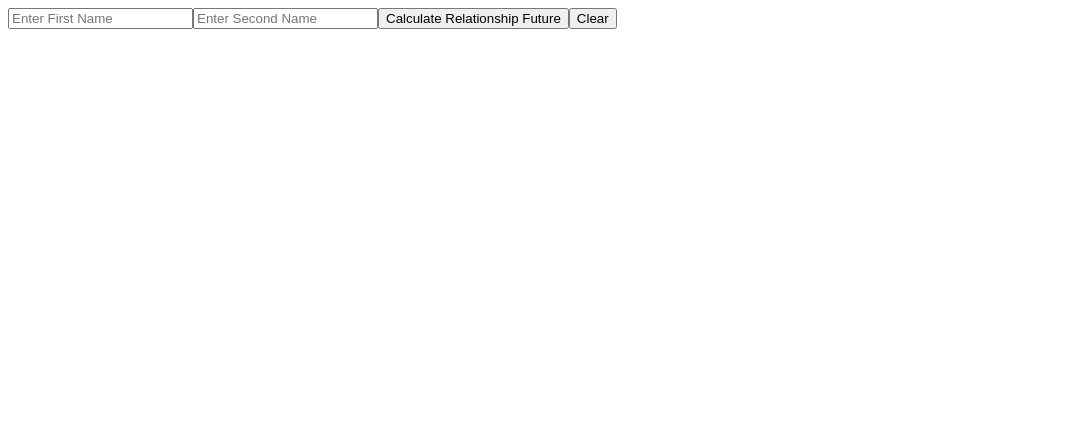
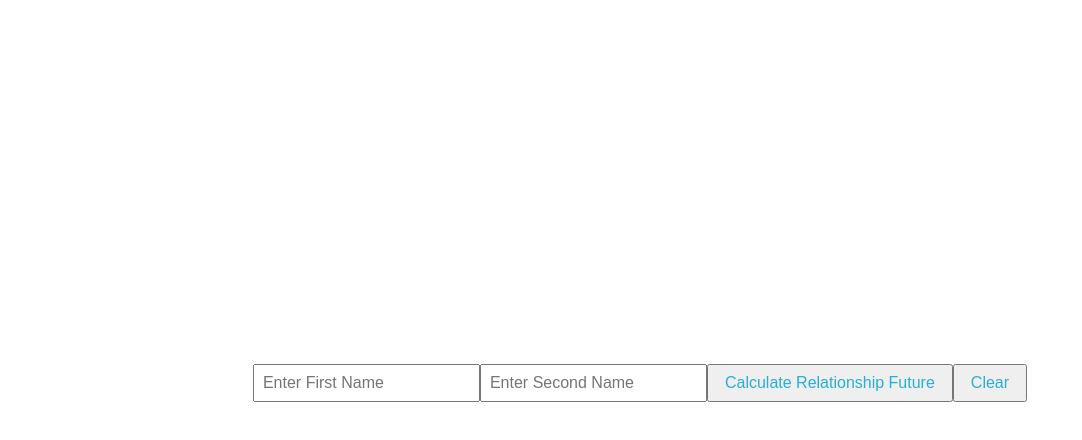
Before and after one commit to acciojob/flames-app-react-Itishree2000, a React app: page / in a window 1280 px wide. Shown: the top 440 px of the page, without its empty margins (0-1082 px from the left). Built offline with nearby package versions, Linux system fonts and the light colour scheme.

Commit message:
commit-jan2

```diff
--- a/src/components/App.js
+++ b/src/components/App.js
@@ -1,97 +1,89 @@
-import React, { Component } from 'react';
+import React, {useState} from "react";
+import '../styles/App.css';
+// import { set } from "cypress/types/lodash";
+
+let arr= ["Siblings", "Friends", "Love", "Affection", "Marriage", "Enemy" ]
+
+const App = ()=> {
+    const [name1, setName1] = useState(""); //Soumya
+    const [name2, setName2] = useState(""); //ansh
+    const [relationship, setRelationship] = useState("");
+    const [btnClicked, setBtnClicked] = useState(false);
+
+    console.log(name1, name2)
 
 
-class App extends Component {
-  constructor(props) {
-    super(props);
+    function calculateRelationship(e){
+        e.preventDefault();
 
-    this.state = {
-      name1: '',
-      name2: '',
-      relationshipStatus: '',
-    };
-  }
+        if(name1.trim() === "" || name2.trim() === ""){
+            setBtnClicked(false);
+            setRelationship("Please Enter valid names");
+            return
+        }
 
-  calculateRelationship = () => {
-    const { name1, name2 } = this.state;
-    const name1Arr = name1.split('');
-    const name2Arr = name2.split('');
+        let str1 = name1
+        let str2 = name2
+        for(let t of str1){ // Soumya // ansh
+             if(str2.includes(t)){
+               str1 =  str1.replace(t,"");
+               str2 = str2.replace(t,"");
+             }
+        }
+        setName1(str1);
+        setName2(str2);
+        setBtnClicked(true);
+        setRelationship(arr[(str1.length + str2.length)%6]);
 
-    const uniqueName1 = name1Arr.filter((char) => !name2Arr.includes(char)).join('');
-    const uniqueName2 = name2Arr.filter((char) => !name1Arr.includes(char)).join('');
+    }
 
-    const totalLength = uniqueName1.length + uniqueName2.length;
-    const statusIndex = totalLength % 6;
 
-    switch (statusIndex) {
-      case 1:
-        this.setState({ relationshipStatus: 'Friends' });
-        break;
-      case 2:
-        this.setState({ relationshipStatus: 'Love' });
-        break;
-      case 3:
-        this.setState({ relationshipStatus: 'Affection' });
-        break;
-      case 4:
-        this.setState({ relationshipStatus: 'Marriage' });
-        break;
-      case 5:
-        this.setState({ relationshipStatus: 'Enemy' });
-        break;
-      case 0:
-        this.setState({ relationshipStatus: 'Siblings' });
-        break;
-      default:
-        this.setState({ relationshipStatus: 'Please Enter valid input' });
-        break;
-    }
-  };
+        return(
+            <div id="main">
 
-  clearInputs = () => {
-    this.setState({
-      name1: '',
-      name2: '',
-      relationshipStatus: '',
-    });
-  };
+                <form>
+                     <input type="text" data-testid="input1" placeholder="Enter First Name" name="name1"
+                        onChange={(e)=>setName1(e.target.value)}
+                        value={name1}
 
-  render() {
-    const { name1, name2, relationshipStatus } = this.state;
+                     />
+                     <input type="text" data-testid="input2" placeholder="Enter Second Name"  name="name2"
+                        onChange={(e)=>setName2(e.target.value)}
+                        value={name2}
 
-    return (
-      <div id="main">
-        {/* Input fields */}
-        <input
-        name='name1'
-          type="text"
-          placeholder="Enter First Name"
-          value={name1}
-          onChange={(e) => this.setState({ name1: e.target.value })}
-          data-testid="input1"
-        />
-        <input
-        name='name2'
-          type="text"
-          placeholder="Enter Second Name"
-          value={name2}
-          onChange={(e) => this.setState({ name2: e.target.value })}
-          data-testid="input2"
-        />
-        {/* Buttons */}
-        <button onClick={this.calculateRelationship} data-testid="calculate_relationship">
-          Calculate Relationship Future
-        </button>
-        <button onClick={this.clearInputs} data-testid="clear">
-          Clear
-        </button>
-        {/* Display result */}
-        <div>
-        <h3 data-testid="answer">{relationshipStatus}</h3>
-        </div>
-      </div>
-    );
-  }
+                     />
+                     <button data-testid="calculate_relationship" type="submit"
+                      onClick={calculateRelationship}
+                     >Calculate Relationship Future</button>
+                     <button data-testid="clear" type="reset"
+                        onClick={()=>{
+                            setName1("");
+                            setName2("");
+                            setBtnClicked(false);
+                            setRelationship("");
+                        }}
+                     >Clear</button>
+                </form>
+
+                <h3 data-testid="answer">
+                     {/* {
+                            btnClicked && arr[(name1.length + name2.length)%6]
+                     } */}
+                        {
+                          relationship
+                        }
+                </h3>
+
+            </div>
+        )
+
 }
 
+
 export default App;
+
+
+
+// str = "Ramu"
+// str[0] = "K"
+// console.log(str) // Ramu
```
